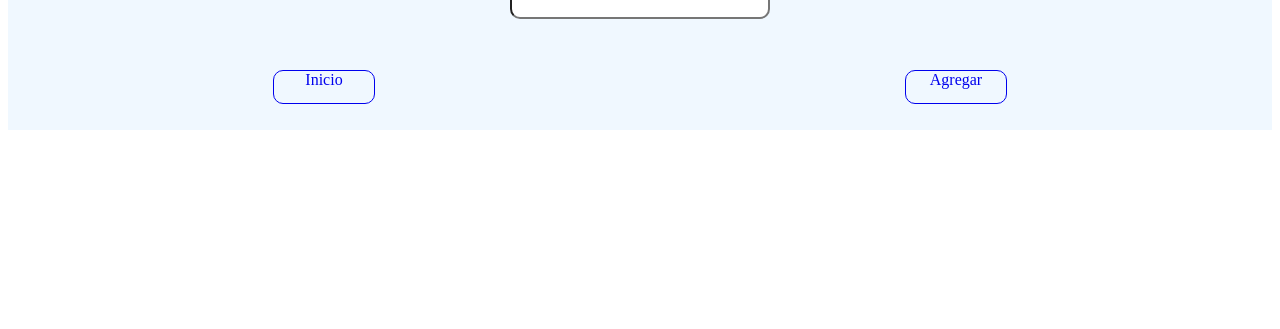
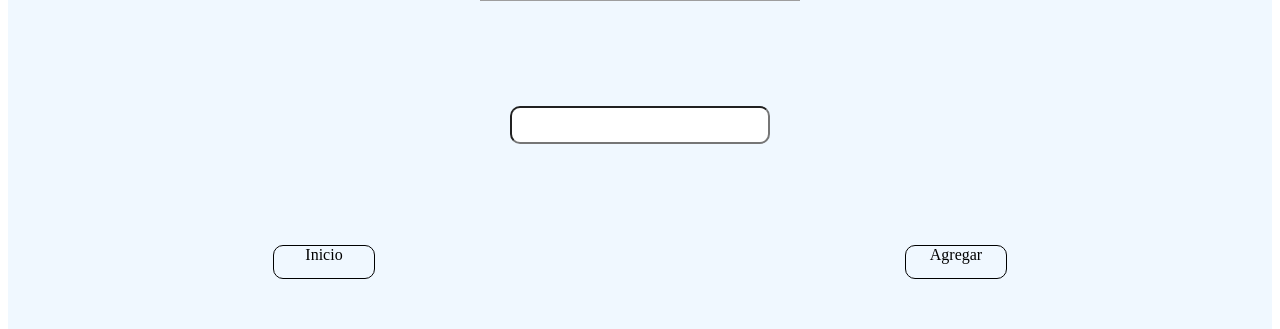
Before and after one commit to arnaldo16763695/wikidea, a React (Vite) app: page / in a window 1280 px wide. Shown: the part 478-807 px from the top of the page. Built offline with nearby package versions, Linux system fonts and the light colour scheme; grey boxes are pictures that could not be loaded.

Commit message:
fixed some css details

```diff
--- a/src/routes/Root.jsx
+++ b/src/routes/Root.jsx
@@ -17,7 +17,7 @@ const root = () => {
 
       <div className="buttons">
 
-        <Link to={'add-theme'} className="button">Inicio</Link>
+        <Link to={'/'} className="button">Inicio</Link>
         <Link to={'add-theme'} className="button">Agregar</Link>
 
       </div>
--- a/src/routes/root.css
+++ b/src/routes/root.css
@@ -3,7 +3,7 @@
     flex-direction: column;
     align-items: center;
     justify-content: space-around;
-    height: 600px;
+    height: 100vh;
     background-color: aliceblue;
 }
 
@@ -22,7 +22,8 @@
 }
 
 .button{
-    border: solid 1px;
+    border: solid 1px black;
+    color: black;
     text-decoration: none;
     border-radius: 10px;
     height: 2rem;
```
